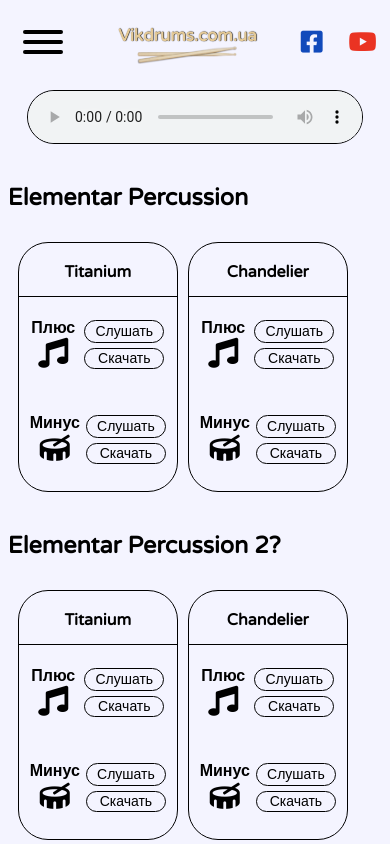
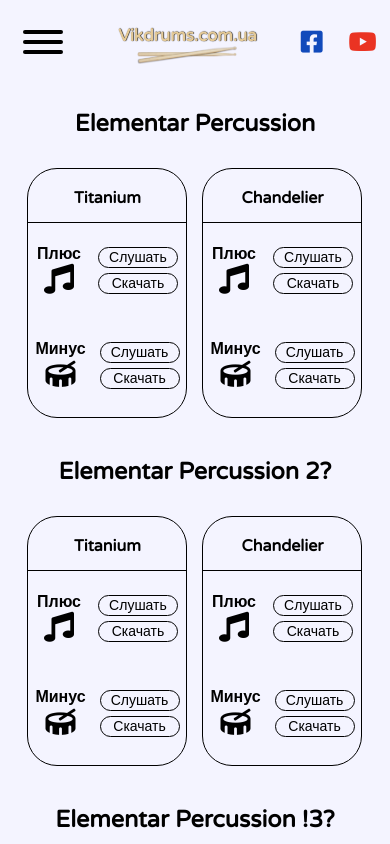
Before and after one commit to andr-ll/Vikdrums, a React (Create React App) app in the folder my-app/: page /audio in a window 390 px wide. Shown: the top 844 px of the page. Built offline with nearby package versions, Linux system fonts and the light colour scheme.

Commit message:
audio player styles

```diff
--- a/my-app/public/index.html
+++ b/my-app/public/index.html
@@ -7,7 +7,6 @@
   <meta name="viewport" content="width=device-width, initial-scale=1" />
   <meta name="theme-color" content="#000000" />
   <meta name="description" content="Web site created using create-react-app" />
-  <link rel="apple-touch-icon" href="%PUBLIC_URL%/logo192.png" />
   <link rel="preconnect" href="https://fonts.gstatic.com">
   <link href="https://fonts.googleapis.com/css2?family=Lato:wght@300;400;700&family=Varela+Round&display=swap"
     rel="stylesheet">
--- a/my-app/src/App.tsx
+++ b/my-app/src/App.tsx
@@ -18,7 +18,6 @@
 
 export default function App() {
 
-
   const [currentPart, setCurrentPart] = useState<PartTemplateData>({
     link: "default",
     src: "default",
@@ -28,9 +27,6 @@
   const onPartChange = (part: PartTemplateData) => {
     setCurrentPart(part)
   }
-
-
-
 
   return (
     <Router>
--- a/my-app/src/Components/Audio/Audio.scss
+++ b/my-app/src/Components/Audio/Audio.scss
@@ -1,10 +1,18 @@
 .audio {
+    .player-container {
+        width: 100%;
+        background-color: #F4F4FF;
+        position: sticky;
+        top: 0;
 
-    .player {
-        width: 90%;
-        outline: transparent;
-        border: 1px solid black;
-        border-radius: 50px;
+        .player {
+            width: 90%;
+            outline: transparent;
+            border: 1px solid black;
+            border-radius: 50px;
+            margin: 20px auto;
+        }
+
     }
 
     .container {
@@ -17,7 +25,7 @@
         }
 
         .files {
-            padding-top: 40px;
+            margin-top: 20px;
         }
 
         .collection-wrapper {
@@ -97,6 +105,8 @@
                         border-radius: 20px;
                         width: 80px;
                         font-size: 14px;
+                        text-align: center;
+                        padding: 0;
 
                         &:hover {
                             background-color: #267DF4;
@@ -111,5 +121,34 @@
 
 
 @media (max-width: 900px) {
+    .audio {
 
+        .player-container {
+            .player {
+                width: 94%;
+                outline: transparent;
+                border: unset;
+                border-radius: unset;
+            }
+        }
+
+        .container {
+            h3 {
+                text-align: center;
+            }
+
+            .grid {
+                grid-gap: 15px;
+                padding-left: unset;
+                justify-content: center;
+            }
+
+            .audio-wrapper {
+                .plus,
+                .minus {
+                    width: 100%;
+                }
+            }
+        }
+    }
 }
--- a/my-app/src/Components/Audio/Audio.tsx
+++ b/my-app/src/Components/Audio/Audio.tsx
@@ -15,18 +15,22 @@
     const AudioFiles = AudioData.map(item => <Collection
         name={item.name}
         audio={item.audio}
-    handlers={{onAudioSrcChange}}
+        handlers={{ onAudioSrcChange }}
+        key={item.id}
     />)
 
     return (
         <section className="audio">
             <div className="container flex">
+                <div className="player-container">
                     <ReactAudioPlayer
                         className="player"
+                        style={{ display: audioSrc === " " ? "none" : "block" }}
                         src={audioSrc}
                         autoPlay
                         controls
                     />
+                </div>
                 <div className="files flex">
                     {AudioFiles}
                 </div>
--- a/my-app/src/Components/Audio/Components/AudioWrapper.tsx
+++ b/my-app/src/Components/Audio/Components/AudioWrapper.tsx
@@ -4,6 +4,7 @@
 }
 
 export interface AudioWrapperData {
+    id: number
     name: string
     plus: string
     minus: string
@@ -15,25 +16,25 @@
         <div className="audio-wrapper flex">
             <h3>{props.data.name}</h3>
             <div className="flex">
-                <div className="plus" onClick={() => props.handlers(props.data.plus)}>
+                <div className="plus">
                     <div className="labels">
                         <h4>Плюс</h4>
                         <i className="fas fa-music"></i>
                     </div>
                     <div className="buttons">
-                        <button type="button">Слушать</button>
-                        <a href="" download>Скачать</a>
+                        <button type="button" onClick={() => props.handlers(props.data.plus)}>Слушать</button>
+                        <a href={props.data.plus} download>Скачать</a>
                     </div>
 
                 </div>
-                <div className="minus" onClick={() => props.handlers(props.data.minus)}>
+                <div className="minus" >
                     <div className="labels">
                         <h4>Минус</h4>
                         <i className="fas fa-drum"></i>
                     </div>
                     <div className="buttons">
-                        <button type="button">Слушать</button>
-                        <a href="" download>Скачать</a>
+                        <button type="button" onClick={() => props.handlers(props.data.minus)}>Слушать</button>
+                        <a href={props.data.minus} download>Скачать</a>
                     </div>
                 </div>
             </div>
--- a/my-app/src/Components/Audio/Components/Collection.tsx
+++ b/my-app/src/Components/Audio/Components/Collection.tsx
@@ -16,6 +16,7 @@
     const AudioContent = props.audio.map(item => <AudioWrapper
         data={item}
         handlers={props.handlers.onAudioSrcChange}
+        key={item.id}
         />)
 
     return (
--- a/my-app/src/Data/AudioData.ts
+++ b/my-app/src/Data/AudioData.ts
@@ -1,13 +1,16 @@
 const AudioData = [
     {
+        id: 1,
         name: "Elementar Percussion",
         audio: [
             {
+                id: 1,
                 name: "Titanium",
                 plus: './assets/audio/plus/Elementar_Percussion/Titanium.mp3',
                 minus: './assets/audio/minus/Elementar_Percussion/Sugar.mp3'
             },
             {
+                id: 2,
                 name: "Chandelier",
                 plus: './assets/audio/plus/Elementar_Percussion/Chandelier.mp3',
                 minus: './assets/audio/minus/Elementar_Percussion/Paradise.mp3'
@@ -16,14 +19,17 @@
 
     },
     {
+        id: 2,
         name: "Elementar Percussion 2?",
         audio: [
             {
+                id: 1,
                 name: "Titanium",
                 plus: './assets/audio/plus/Elementar_Percussion/Titanium.mp3',
                 minus: './assets/audio/minus/Elementar_Percussion/Sugar.mp3'
             },
             {
+                id: 2,
                 name: "Chandelier",
                 plus: './assets/audio/plus/Elementar_Percussion/Chandelier.mp3',
                 minus: './assets/audio/minus/Elementar_Percussion/Paradise.mp3'
@@ -32,34 +38,41 @@
 
     },
     {
+        id: 3,
         name: "Elementar Percussion !3?",
         audio: [
             {
+                id: 1,
                 name: "Titanium",
                 plus: './assets/audio/plus/Elementar_Percussion/Titanium.mp3',
                 minus: './assets/audio/minus/Elementar_Percussion/Sugar.mp3'
             },
             {
+                id: 2,
                 name: "Chandelier",
                 plus: './assets/audio/plus/Elementar_Percussion/Chandelier.mp3',
                 minus: './assets/audio/minus/Elementar_Percussion/Paradise.mp3'
             },
             {
+                id: 3,
                 name: "Chandelier",
                 plus: './assets/audio/plus/Elementar_Percussion/Chandelier.mp3',
                 minus: './assets/audio/minus/Elementar_Percussion/Paradise.mp3'
             },
             {
+                id: 4,
                 name: "Chandelier",
                 plus: './assets/audio/plus/Elementar_Percussion/Chandelier.mp3',
                 minus: './assets/audio/minus/Elementar_Percussion/Paradise.mp3'
             },
             {
+                id: 5,
                 name: "Chandelier",
                 plus: './assets/audio/plus/Elementar_Percussion/Chandelier.mp3',
                 minus: './assets/audio/minus/Elementar_Percussion/Paradise.mp3'
             },
             {
+                id: 6,
                 name: "Chandelier",
                 plus: './assets/audio/plus/Elementar_Percussion/Chandelier.mp3',
                 minus: './assets/audio/minus/Elementar_Percussion/Paradise.mp3'
```
Also changed, not shown: my-app/public/manifest.json, 1 other file (tests, documents, lock files or other folders). Lines whose indentation alone changed are shown as unchanged.
